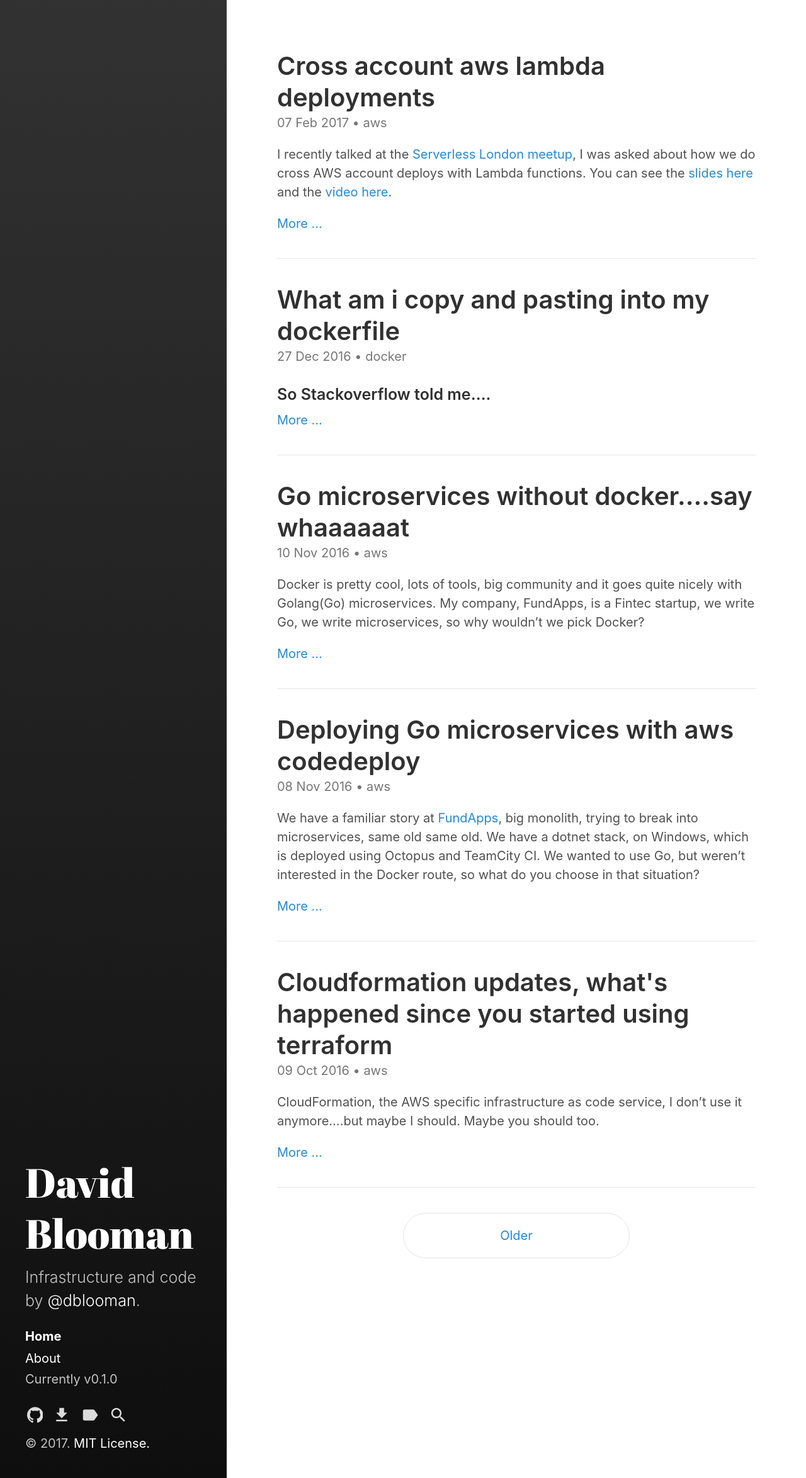
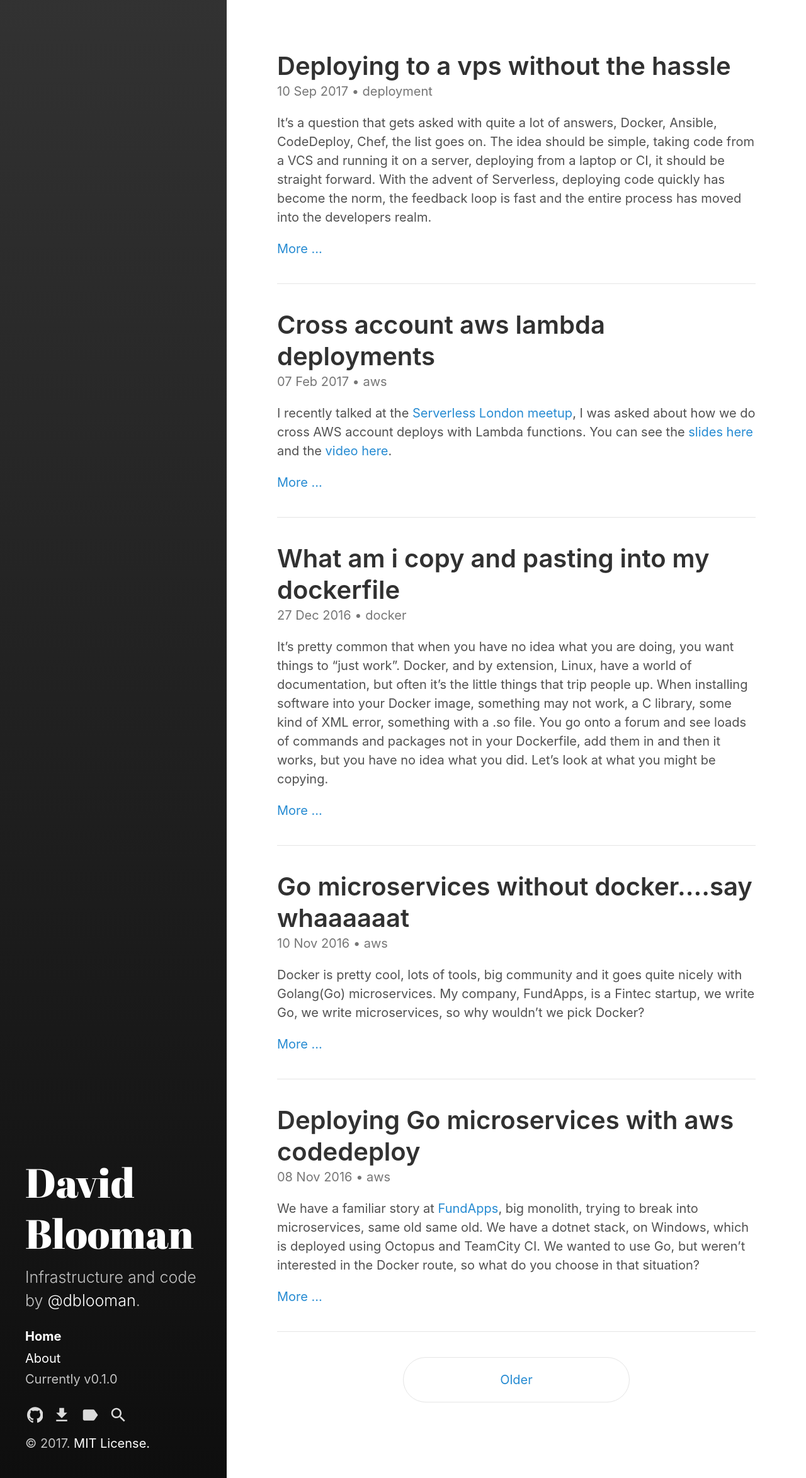
Before and after one commit to DaveBlooman/daveblooman.github.io, a Jekyll site: the page built from index.html, in a window 1280 px wide. Shown: the whole page at 63% size. Built offline with Jekyll 4.4.1, drawn with Linux system fonts in a browser that asks for light colours; the list of posts is cut into pages by our own code.

Commit message:
new post

```diff
--- a/_posts/2016-12-27-What am I Copy and Pasting into my Dockerfile.md
+++ b/_posts/2016-12-27-What am I Copy and Pasting into my Dockerfile.md
@@ -3,8 +3,6 @@ layout: post
 category: docker
 tags: docker linux
 ---
-
-### So Stackoverflow told me....
 
 It's pretty common that when you have no idea what you are doing, you want things to "just work".  Docker, and by extension, Linux, have a world of documentation, but often it's the little things that trip people up.  When installing software into your Docker image, something may not work, a C library, some kind of XML error, something with a .so file.  You go onto a forum and see loads of commands and packages not in your Dockerfile, add them in and then it works, but you have no idea what you did.   Let's look at what you might be copying.
 
--- /dev/null
+++ b/_posts/2017-09-10-Deploying to a VPS without the hassle.md
@@ -0,0 +1,37 @@
+---
+layout: post
+category: deployment
+tags: opensource deployment
+---
+
+It's a question that gets asked with quite a lot of answers, Docker, Ansible, CodeDeploy, Chef, the list goes on.  The idea should be simple, taking code from a VCS and running it on a server, deploying from a laptop or CI, it should be straight forward.  With the advent of Serverless, deploying code quickly has become the norm, the feedback loop is fast and the entire process has moved into the developers realm.
+
+A while ago, AWS released a service called Lightsail, basically a $5 a month VPS.  The service came along with a few prepackaged services light Wordpress, so new AWS users could come to AWS without having to learn much about AWS or setting up a server.  This is great up until the point you want to do the main thing you do with a VPS, deploy some code.
+
+My main annoyance is that tutorials using a VPS usually focus on server side work, git cloning, install a bunch of development software, adding more credentials etc.  In reality, you don't need all that if you want to deploy a few lines of Ruby or a simple Node app.
+
+My aim with Fasten was to solve that problem with simple Unix commands, SSH and SCP.
+
+### What are we currently doing
+
+In a development feedback loop, you are probably going to be adding dependencies, files, folders etc, so all that needs to also exist on the server.  So we need to be able to have a blank server, copy some code to it, install the dependencies, then run the application.  Then we need to repeat.
+
+This means OS specific requirements, such as languages and C libraries that are needed for normal Ruby/Node/Go apps.  That is handled in the installation phase of Fasten, by detecting what languages you are running and installing the runtimes.
+
+Application specific updates, such as adding a new npm package since the last time you deployed means running `npm install` on every deploy.  If you think about all the manual steps you would normally run here, imagine having to debug live on a remote server, it can be tedious.
+
+Finally, we have process management, SystemD, init.d, which do you use, how do they work etc, this is becoming a devops challenge very quickly.  Once we want to deploy our code, we would have to kill the running application, then start it, so a bit of `ps aux | grep` commands.
+
+### What Fasten does
+
+Fasten is a command line tool that uses a simple Yaml file to manage the deployment, process, installation and logs of your application without any remote code running on the server.  It runs everything over SCP and SSH and ensures you don't have to every SSH onto your server.
+
+Start by running `fasten init`, this will walk you through general setup.  Once you have the setup sorted, run `fasten install`, this will update the OS and install all the language runtimes.  Finally, deploy your code by running `fasten deploy`.  From now on, you will only have to run fasten deploy.
+
+Below is an example of deploying to a server, be aware, the nokogiri gem is very slow to install, but it does complete.
+
+<img src="{{ BASE_PATH}}/images/fasten-deploy.gif" class="img-responsive" alt="fasten">
+<a href="{{ BASE_PATH}}/images/fasten-deploy.gif" alt="fasten">Link to image</a>
+
+### Try it out
+If you want to given some feedback on Fasten, you can get the code here [https://github.com/DaveBlooman/fasten](https://github.com/DaveBlooman/fasten)
```
Also changed, not shown: _posts/2016-09-04-Lambda-Deploys-with-apex.md (+1 -1 lines), Gemfile.lock, images/fasten-deploy.gif (added), images/fasten.gif (added).
